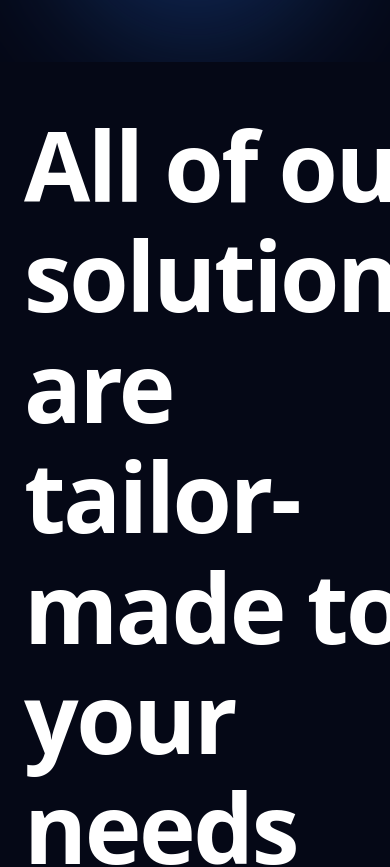
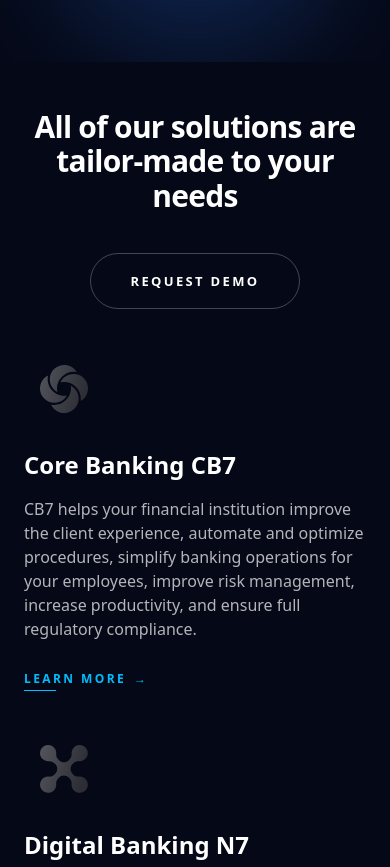
Before and after one commit to anupyadav-dev/n7-frontend-assignment, a Next.js app: page / in a window 390 px wide. Shown: the part 954-1821 px from the top of the page. Built offline with nearby package versions, Linux system fonts and the light colour scheme.

Commit message:
feat: improve solutions section responsive layout

```diff
--- a/src/components/sections/Solutions/SolutionCard.tsx
+++ b/src/components/sections/Solutions/SolutionCard.tsx
@@ -29,7 +29,7 @@ export default function SolutionCard({ solution }: Props) {
       </div>
 
       <h3 className="mt-5 text-2xl font-semibold text-white">{title}</h3>
-      <p className="mt-4 max-w-[240px] lg:max-w-[260px] text-[1rem] leading-6 text-white/70">
+      <p className="mt-4 max-w-full text-[1rem] leading-6 text-white/70">
         {description}
       </p>
 
--- a/src/components/sections/Solutions/Solutions.tsx
+++ b/src/components/sections/Solutions/Solutions.tsx
@@ -13,16 +13,16 @@ export default function Solutions() {
       className="relative overflow-hidden bg-[#050816] py-12 text-white lg:py-20"
     >
       <div className="mx-auto max-w-7xl px-6 lg:px-8">
-        <div className="grid grid-cols-1 gap-16 lg:grid-cols-[0.9fr_1.1fr] lg:gap-20">
+        <div className="grid grid-cols-1 gap-10 lg:grid-cols-[0.9fr_1.1fr] lg:gap-20">
           {/* LEFT — heading + CTA (sticky on desktop) */}
           <motion.div
             initial={{ opacity: 0, y: 30 }}
             whileInView={{ opacity: 1, y: 0 }}
             viewport={{ once: true, margin: "-100px" }}
             transition={{ duration: 0.7, ease: [0.22, 1, 0.36, 1] }}
-            className="flex flex-col items-start lg:sticky lg:top-0"
+            className="flex flex-col items-center text-center lg:items-start lg:text-left xl:sticky xl:top-10"
           >
-            <h2 className="max-w-md text-8xl font-semibold leading-[1.15] tracking-tight text-white sm:text-4xl">
+            <h2 className="max-w-md text-3xl font-semibold leading-[1.15] tracking-tight text-white sm:text-4xl lg:text-5xl">
               All of our solutions are
               <br />
               tailor-made to your needs
@@ -38,7 +38,7 @@ export default function Solutions() {
             whileInView={{ opacity: 1, y: 0 }}
             viewport={{ once: true, margin: "-100px" }}
             transition={{ duration: 0.7, delay: 0.1, ease: [0.22, 1, 0.36, 1] }}
-            className="grid grid-cols-1 gap-x-10 gap-y-14 sm:grid-cols-2"
+            className="grid grid-cols-1 gap-x-6 gap-y-10 md:grid-cols-2 lg:gap-x-10 lg:gap-y-14"
           >
             {solutions.map((s) => (
               <SolutionCard key={s.id} solution={s} />
```
